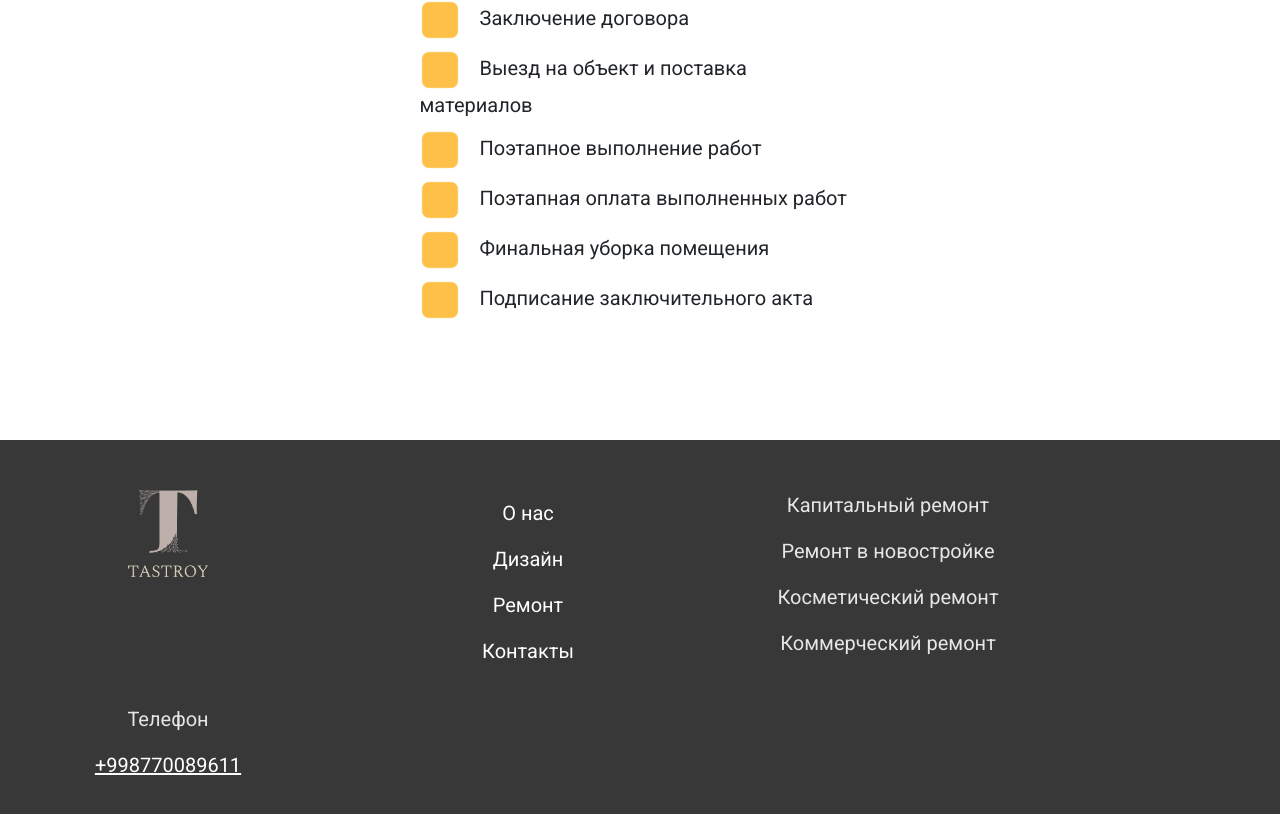
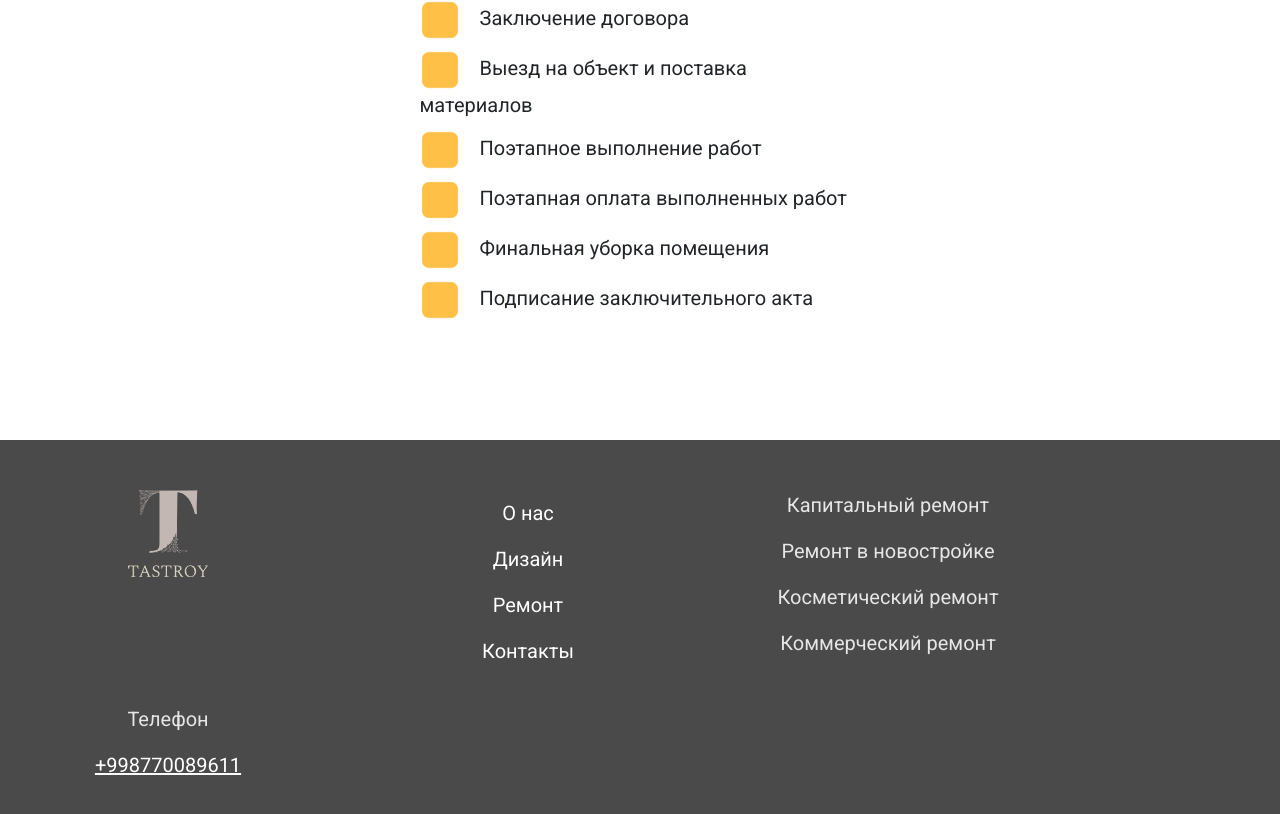
Before and after one commit to alisher-erkin/stroy, a React (Create React App) app: page / in a window 1280 px wide. Shown: the part 2962-3776 px from the top of the page. Built offline with nearby package versions, Linux system fonts and the light colour scheme.

Commit message:
Lighten footer background further
Co-Authored-By: Claude Opus 5.5 <noreply@anthropic.com>

```diff
--- a/src/Footer/Footer.css
+++ b/src/Footer/Footer.css
@@ -1,5 +1,5 @@
 .footer {
-    background-color: #383838;
+    background-color: #4a4a4a;
     color: #e6e6e6;
     padding: 50px 0;
 }
```
